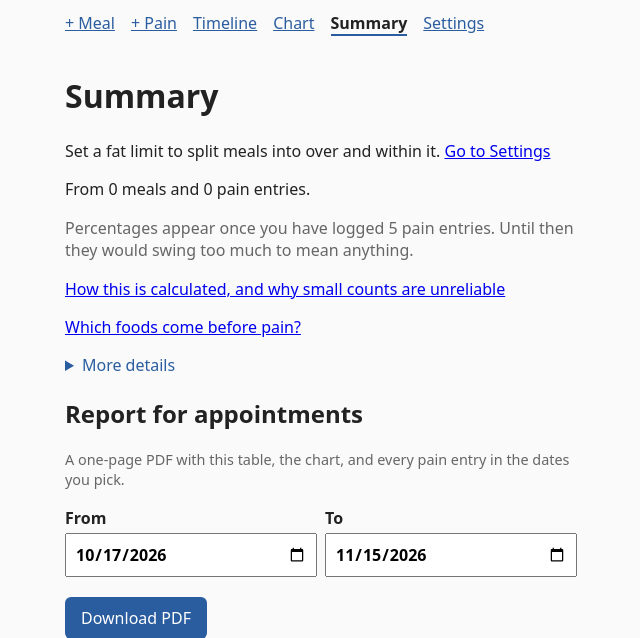
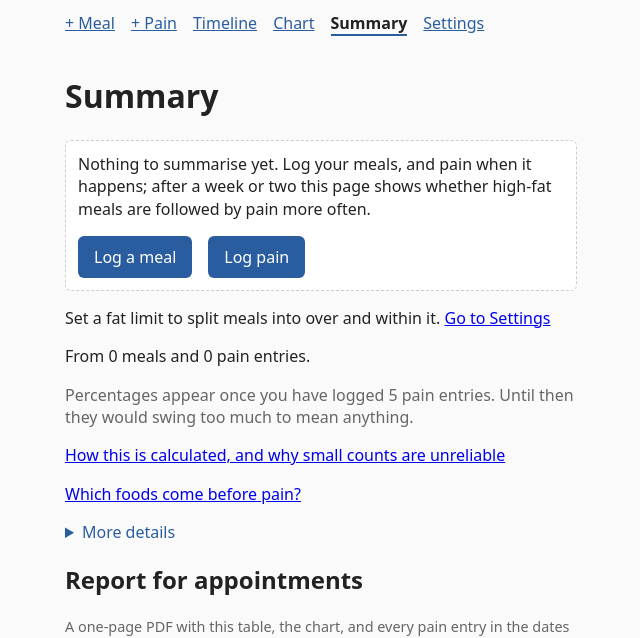
Before and after one commit to Shen-42/gallbladder-tracker, a Spring Boot app: page /summary in a window 1280 px wide. Shown: the top 638 px of the page, without its empty margins (319-959 px from the left). Run offline with Spring Boot 4, Linux system fonts and the light colour scheme; the visitor is signed in with stand-in values (Sample User, id 1); data that the repository does not hold is empty; some of the project's set-up classes (security, data sources, template engines, error pages and the like) are left out, and stand-ins take their place.

Commit message:
Usability: empty states, a fat-limit reminder, and Undo changes on Settings
- Empty timeline, chart and summary say so and offer Log a meal / Log pain
- Meal form reminds you to set a fat limit while none is set
- Settings Cancel becomes a reset button

```diff
--- a/src/main/java/dev/kevin/gallbladder/MealController.java
+++ b/src/main/java/dev/kevin/gallbladder/MealController.java
@@ -117,6 +117,8 @@ public class MealController {
     private String formView(Model model, boolean askConfirmLarge, Long mealId) {
         model.addAttribute("foods", foods.findAll(Sort.by("name")));
         model.addAttribute("askConfirmLarge", askConfirmLarge);
+        model.addAttribute("noFatLimit",
+                settings.findById(Settings.ID).map(Settings::getFatThresholdGrams).isEmpty());
         model.addAttribute("mealId", mealId);
         model.addAttribute("recentMeals", mealId == null ? mealService.recent(RECENT_MEALS) : List.of());
         return "meal-form";
--- a/src/main/resources/static/app.css
+++ b/src/main/resources/static/app.css
@@ -48,6 +48,10 @@ button.danger { background: #b00020; }
     padding: .5rem .75rem; border-radius: 6px; background: #fff7d6; }
 .undo button { margin-top: 0; }
 .hint { margin: .25rem 0; font-size: .9rem; color: #666; }
+.notice { padding: .5rem .75rem; border-radius: 6px; background: #fff7d6; }
+.empty { padding: .75rem; border: 1px dashed #ccc; border-radius: 6px; background: #fff; }
+.empty p { margin-top: 0; }
+.empty .button { margin-top: 0; }
 .saved { padding: .5rem .75rem; border-radius: 6px; background: #e8f3ea; }
 .two-by-two { width: 100%; border-collapse: collapse; background: #fff; margin: 1rem 0; }
 .two-by-two caption { text-align: left; font-weight: 600; padding-bottom: .5rem; }
--- a/src/main/resources/templates/meal-form.html
+++ b/src/main/resources/templates/meal-form.html
@@ -12,6 +12,9 @@
 <nav th:replace="~{fragments :: nav}"></nav>
 <main>
     <h1 th:text="${mealId == null} ? 'Log a meal' : 'Edit meal'">Log a meal</h1>
+
+    <p class="notice" th:if="${noFatLimit}">No fat limit set yet, so meals can't be flagged as over it.
+        <a th:href="@{/settings}">Set one in Settings</a></p>
 
     <section th:unless="${recentMeals.isEmpty()}">
         <h2>Same as before</h2>
--- a/src/main/resources/templates/settings.html
+++ b/src/main/resources/templates/settings.html
@@ -28,7 +28,7 @@
 
         <div class="form-buttons">
             <button type="submit">Save settings</button>
-            <a th:href="@{/days}">Cancel</a>
+            <button type="reset" class="secondary">Undo changes</button>
         </div>
     </form>
 
--- a/src/main/resources/templates/summary.html
+++ b/src/main/resources/templates/summary.html
@@ -10,6 +10,15 @@
 <nav th:replace="~{fragments :: nav}"></nav>
 <main th:with="limit=${s.threshold == null} ? null : ${#numbers.formatDecimal(s.threshold, 1, 1)}">
     <h1>Summary</h1>
+
+    <div th:if="${s.meals() == 0 and s.pendingMeals == 0 and s.episodes == 0}" class="empty">
+        <p>Nothing to summarise yet. Log your meals, and pain when it happens; after a week or two this page shows
+            whether high-fat meals are followed by pain more often.</p>
+        <div class="actions">
+            <a class="button" th:href="@{/meals/new}">Log a meal</a>
+            <a class="button" th:href="@{/episodes/new}">Log pain</a>
+        </div>
+    </div>
 
     <p th:if="${s.threshold == null}">
         Set a fat limit to split meals into over and within it.
```
Also changed, not shown: src/main/resources/templates/chart.html (+9 -0 lines), src/main/resources/templates/day.html (+7 -1 lines), 1 other file.
